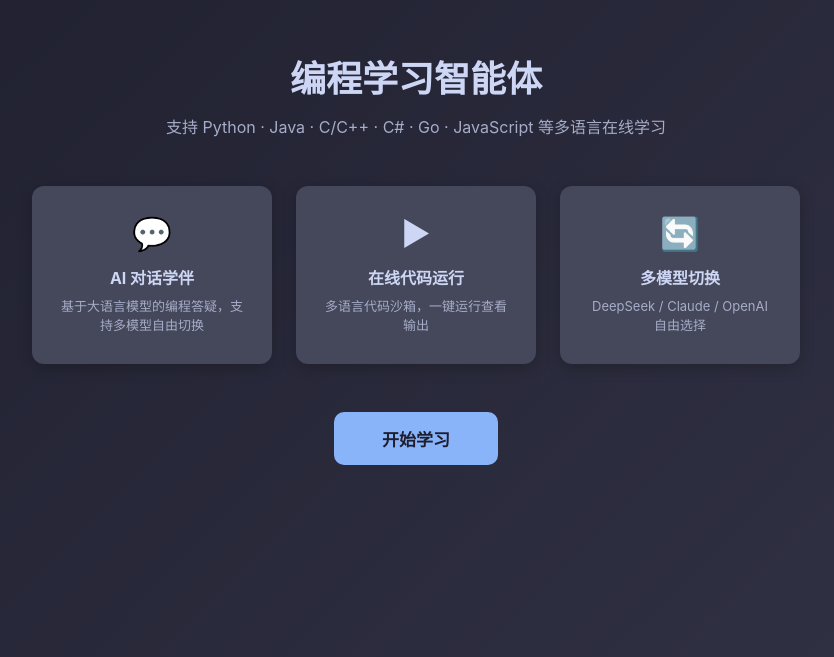
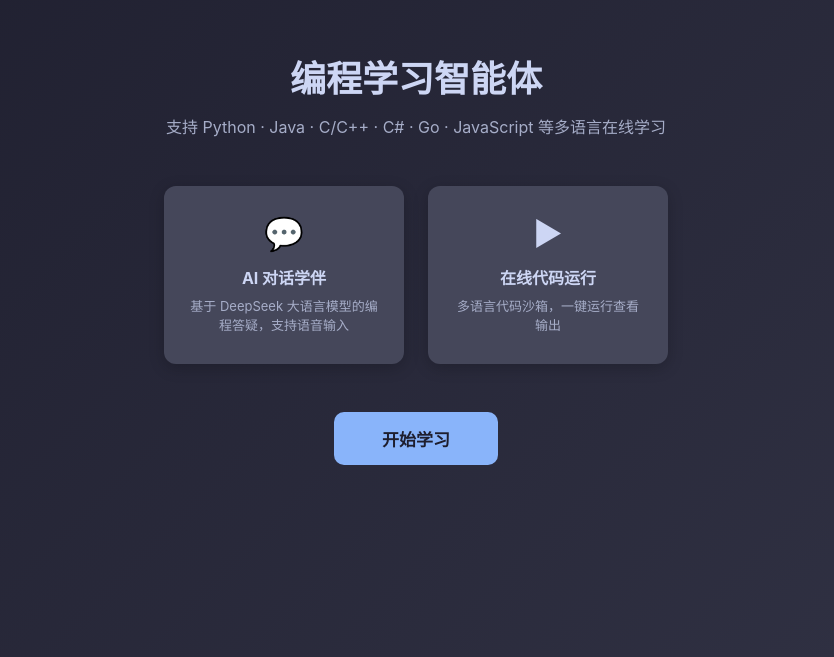
Before and after one commit to pityyou/programming-tutor, a Vue app in the folder client/: page / in a window 1280 px wide. Shown: the part 143-800 px from the top of the page, without its empty margins (224-1058 px from the left). Built offline with nearby package versions, Linux system fonts and the light colour scheme.

Commit message:
remove multi-model card from homepage

```diff
--- a/client/views/HomeView.vue
+++ b/client/views/HomeView.vue
@@ -18,17 +18,12 @@ if (store.isLoggedIn) {
       <div class="feature-card">
         <div class="icon">💬</div>
         <h3>AI 对话学伴</h3>
-        <p>基于大语言模型的编程答疑，支持多模型自由切换</p>
+        <p>基于 DeepSeek 大语言模型的编程答疑，支持语音输入</p>
       </div>
       <div class="feature-card">
         <div class="icon">▶</div>
         <h3>在线代码运行</h3>
         <p>多语言代码沙箱，一键运行查看输出</p>
-      </div>
-      <div class="feature-card">
-        <div class="icon">🔄</div>
-        <h3>多模型切换</h3>
-        <p>DeepSeek / Claude / OpenAI 自由选择</p>
       </div>
     </div>
     <button class="btn-start" @click="router.push('/login')">开始学习</button>
```
Also changed, not shown: 1 other file (tests, documents, lock files or other folders).
